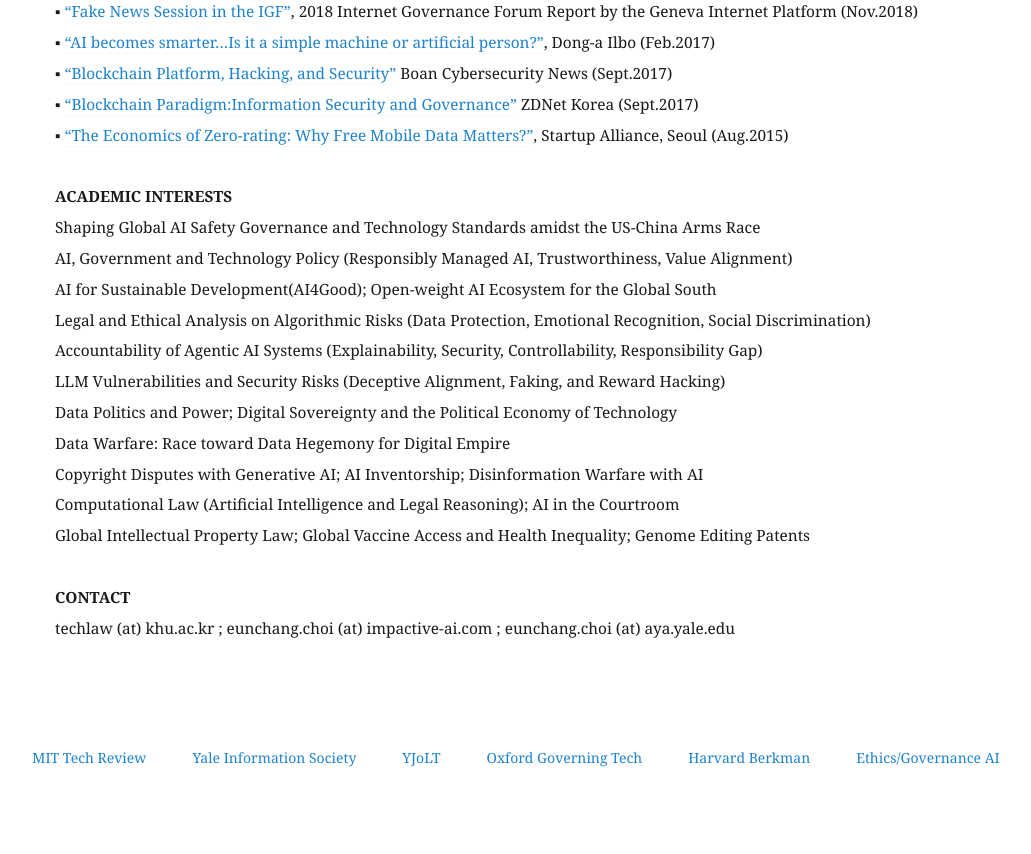
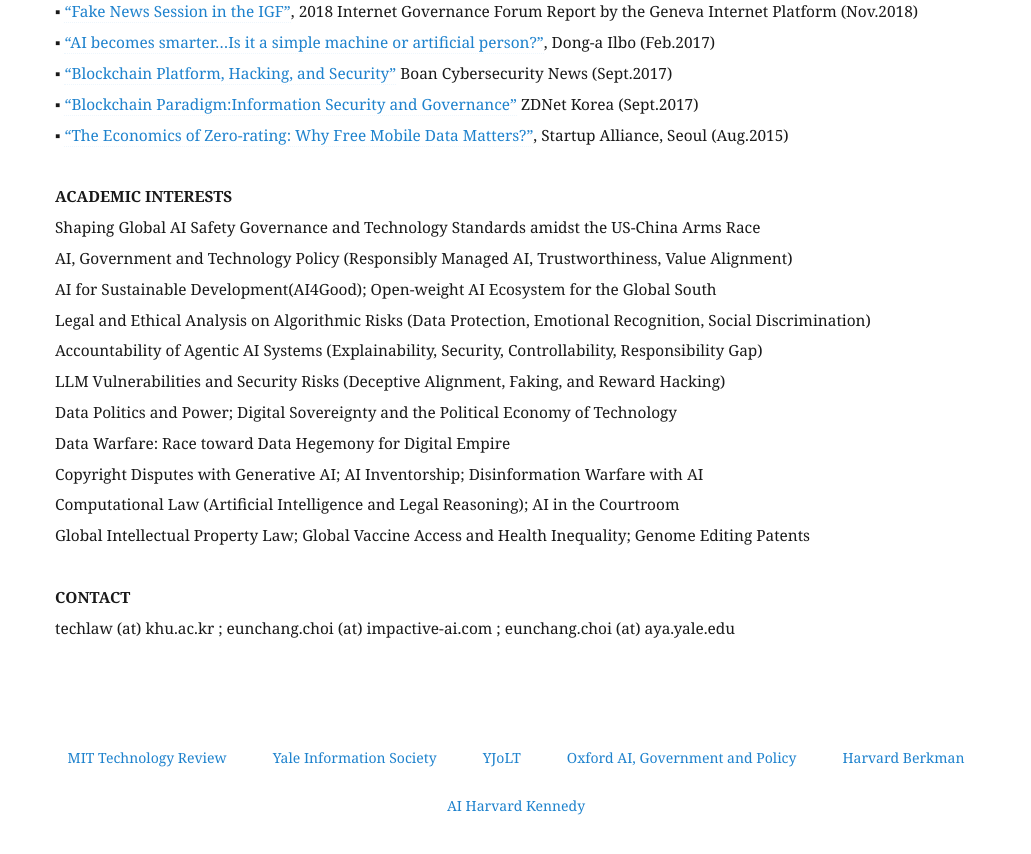
Before and after one commit to eunchangchoi/eunchangchoi.github.io, a Jekyll site: the page built from index.md, in a window 1280 px wide and 900 px high, scrolled down 11406 px. Shown: the top 854 px of the window, without its empty margins (45-1076 px from the left). Built offline with Jekyll 4.4.1, drawn with Linux system fonts in a browser that asks for light colours.

Commit message:
Update default.html

```diff
--- a/_layouts/default.html
+++ b/_layouts/default.html
@@ -59,12 +59,12 @@
     </div>
 <footer>
    <ul>
-   <li><a href="https://www.technologyreview.com/"> MIT Tech Review </a> </li>
+   <li><a href="https://www.technologyreview.com/"> MIT Technology Review </a> </li>
    <li><a href="https://law.yale.edu/isp"> Yale Information Society </a> </li>
    <li><a href="https://yjolt.org/current-volume"> YJoLT </a> </li>
-   <li><a href="https://www.oii.ox.ac.uk/research/governance-of-emerging-technologies"> Oxford Governing Tech</a></li>
+   <li><a href="https://www.oii.ox.ac.uk/research/projects/research-programme-on-ai-government-and-policy/"> Oxford AI, Government and Policy </a></li>
    <li><a href="https://cyber.harvard.edu/topics/ethics-and-governance-ai"> Harvard Berkman </a></li>
-   <li><a href="https://aiethicsinitiative.org/projects"> Ethics/Governance AI </a></li>
+   <li><a href="https://www.hks.harvard.edu/more/about/initiatives/artificial-intelligence-hks"> AI Harvard Kennedy </a></li>
    </ul>
   </footer>
   </body>
```
